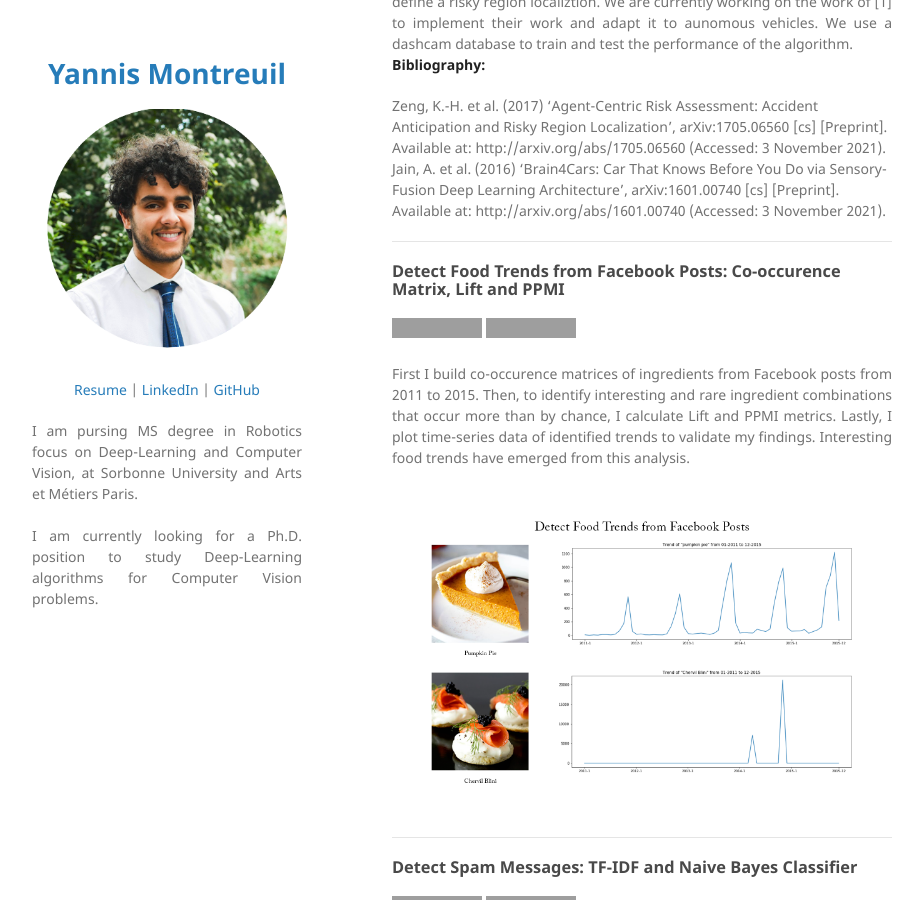
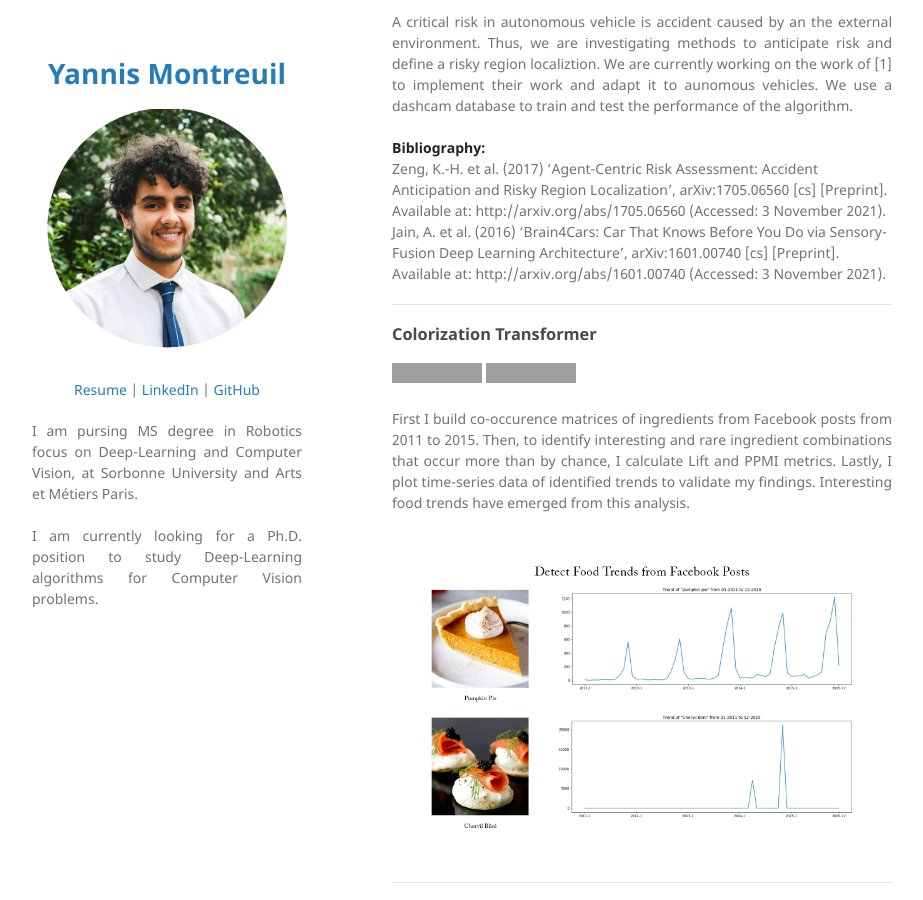
Before and after one commit to Yannis-98/yannis-98.github.io, a Jekyll site: the page built from index.md, in a window 1280 px wide and 900 px high, scrolled down 1048 px. Shown: the whole window, without its empty margins (178-1101 px from the left). Built offline with Jekyll 4.4.1, drawn with Linux system fonts in a browser that asks for light colours; our own code applies the rules of GitHub Pages for plain Markdown files; grey boxes are pictures that could not be loaded.

Commit message:
Update index.md

```diff
--- a/index.md
+++ b/index.md
@@ -7,9 +7,9 @@
 **Company: IDEMIA** A research security company.
 
 <div style="text-align: justify">Overlapped fingerprints are frequently encountered in latent fingerprints lifted from crime scenes. It is necessary to separate such overlapped fingerprints into component fingerprints so that existing fingerprint matchers can recognize them. In this project, we are trying to completely separate these fingerprints to provide two reconstructed fingerprints. We are currently basing our work on U-Net architecture, image augmentations, and some non trivial masks (geomtrics, ...). The database was generated with GAN, to improve the learning of supervised algorithms.  </div>
-
+<br>
 <center><img src="images/fingerprin.PNG"/></center>
-
+<br>
 **Bibliography:**
 <br>
 Jianjiang Feng, Yuan Shi, Jie Zhou, "Robust and Efficient Algorithms for Separating Latent Overlapped Fingerprints", IEEE Transactions on Information Forensics and Security, vol. 7, no. 5, pp. 1498-1510, 2012.
@@ -20,16 +20,15 @@ Fanglin Chen, Jianjiang Feng, Anil K. Jain, Jie Zhou, and Jin Zhang, "Separating
 ### Accident Anticipation and Risky Region Localization
 
 <div style="text-align: justify">A critical risk in autonomous vehicle is accident caused by an the external environment. Thus, we are investigating methods to anticipate risk and define a risky region localiztion. We are currently working on the work of [1] to implement their work and adapt it to aunomous vehicles. We use a dashcam database to train and test the performance of the algorithm. </div>
-
-**Bibliography:**
-
+<br>
+**Bibliography:**<br>
 Zeng, K.-H. et al. (2017) ‘Agent-Centric Risk Assessment: Accident Anticipation and Risky Region Localization’, arXiv:1705.06560 [cs] [Preprint]. Available at: http://arxiv.org/abs/1705.06560 (Accessed: 3 November 2021).
 <br>
 Jain, A. et al. (2016) ‘Brain4Cars: Car That Knows Before You Do via Sensory-Fusion Deep Learning Architecture’, arXiv:1601.00740 [cs] [Preprint]. Available at: http://arxiv.org/abs/1601.00740 (Accessed: 3 November 2021).
 
 
 ---
-### Detect Food Trends from Facebook Posts: Co-occurence Matrix, Lift and PPMI
+### Colorization Transformer
 
 [![Open Notebook](https://img.shields.io/badge/Jupyter-Open_Notebook-blue?logo=Jupyter)](projects/detect-food-trends-facebook.html)
 [![View on GitHub](https://img.shields.io/badge/GitHub-View_on_GitHub-blue?logo=GitHub)](https://github.com/chriskhanhtran/facebook-detect-food-trends)
```
